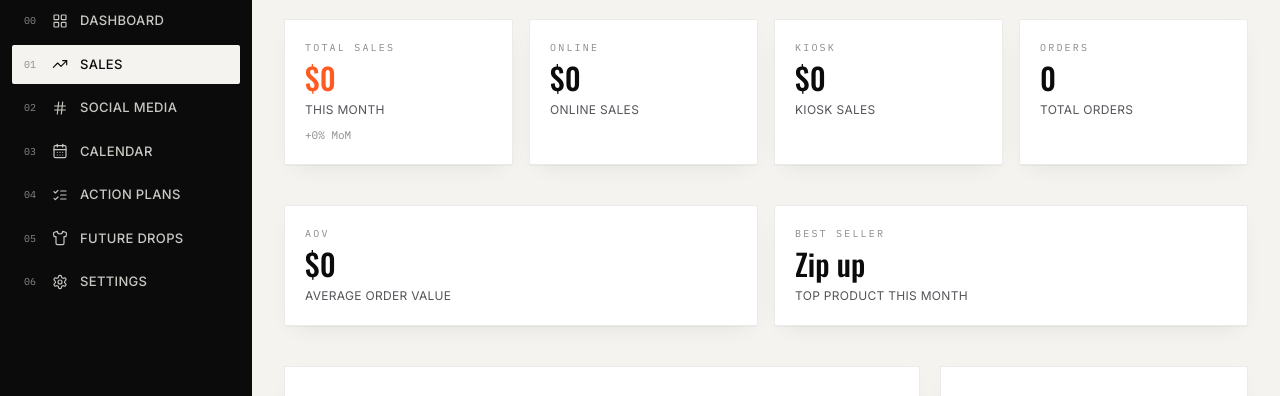
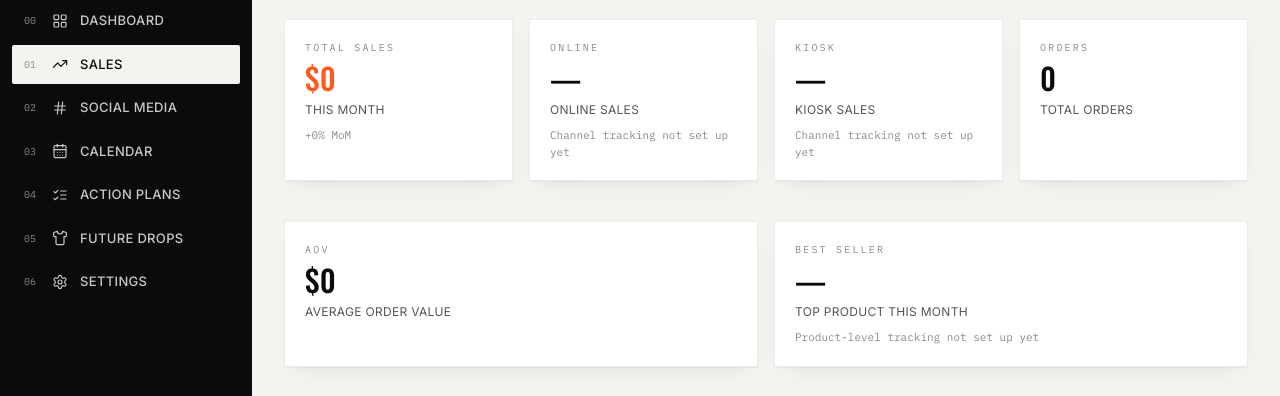
Before and after one commit to natiatmmusic-ops/kwenda-dashboard, a Next.js app: page /sales in a window 1280 px wide. Shown: the part 131-527 px from the top of the page. Built offline with nearby package versions, Linux system fonts and the light colour scheme; no server answers; the database is empty.

Commit message:
Update page.js

```diff
--- a/src/app/sales/page.js
+++ b/src/app/sales/page.js
@@ -1,10 +1,18 @@
+import { ensureSchema, query } from "@/lib/db";
+import { calculateStats } from "@/lib/stats";
 import StatCard from "@/components/StatCard";
 import SectionLabel from "@/components/SectionLabel";
 import SalesTrendChart from "@/components/charts/SalesTrendChart";
 import ChannelDonut from "@/components/charts/ChannelDonut";
-import { salesSummary, topProducts } from "@/data/sampleData";
+import { topProducts } from "@/data/sampleData";
 
-export default function SalesPage() {
+export const dynamic = "force-dynamic";
+
+export default async function SalesPage() {
+  await ensureSchema();
+  const result = await query(`SELECT * FROM orders ORDER BY created_at DESC`);
+  const stats = calculateStats(result.rows);
+
   return (
     <div className="space-y-10">
       <section>
@@ -13,37 +21,38 @@ export default function SalesPage() {
           <StatCard
             tag="TOTAL SALES"
             label="This Month"
-            value={`$${salesSummary.totalSalesThisMonth.toLocaleString()}`}
-            sub={`+${salesSummary.monthOverMonthChange}% MoM`}
+            value={`$${stats.thisMonthRevenue.toLocaleString()}`}
+            sub={`${stats.monthOverMonthChange >= 0 ? "+" : ""}${stats.monthOverMonthChange}% MoM`}
             accent
           />
           <StatCard
             tag="ONLINE"
             label="Online Sales"
-            value={`$${salesSummary.onlineSales.toLocaleString()}`}
+            value="—"
+            sub="Channel tracking not set up yet"
           />
           <StatCard
             tag="KIOSK"
             label="Kiosk Sales"
-            value={`$${salesSummary.kioskSales.toLocaleString()}`}
+            value="—"
+            sub="Channel tracking not set up yet"
           />
-          <StatCard tag="ORDERS" label="Total Orders" value={salesSummary.orders} />
+          <StatCard tag="ORDERS" label="Total Orders" value={stats.totalOrders} />
         </div>
       </section>
-
       <section className="grid grid-cols-2 gap-4">
         <StatCard
           tag="AOV"
           label="Average Order Value"
-          value={`$${salesSummary.avgOrderValue}`}
+          value={`$${stats.averageOrderValue}`}
         />
         <StatCard
           tag="BEST SELLER"
           label="Top Product This Month"
-          value={salesSummary.bestSellingProduct}
+          value="—"
+          sub="Product-level tracking not set up yet"
         />
       </section>
-
       <section className="grid grid-cols-3 gap-5">
         <div className="card p-6 col-span-2 shadow-card">
           <SectionLabel tag="01.2" title="Sales Trend — 6 Months" />
@@ -54,7 +63,6 @@ export default function SalesPage() {
           <ChannelDonut />
         </div>
       </section>
-
       <section className="card p-6 shadow-card">
         <SectionLabel tag="01.4" title="Top Products" />
         <table className="w-full text-[13px]">
```
